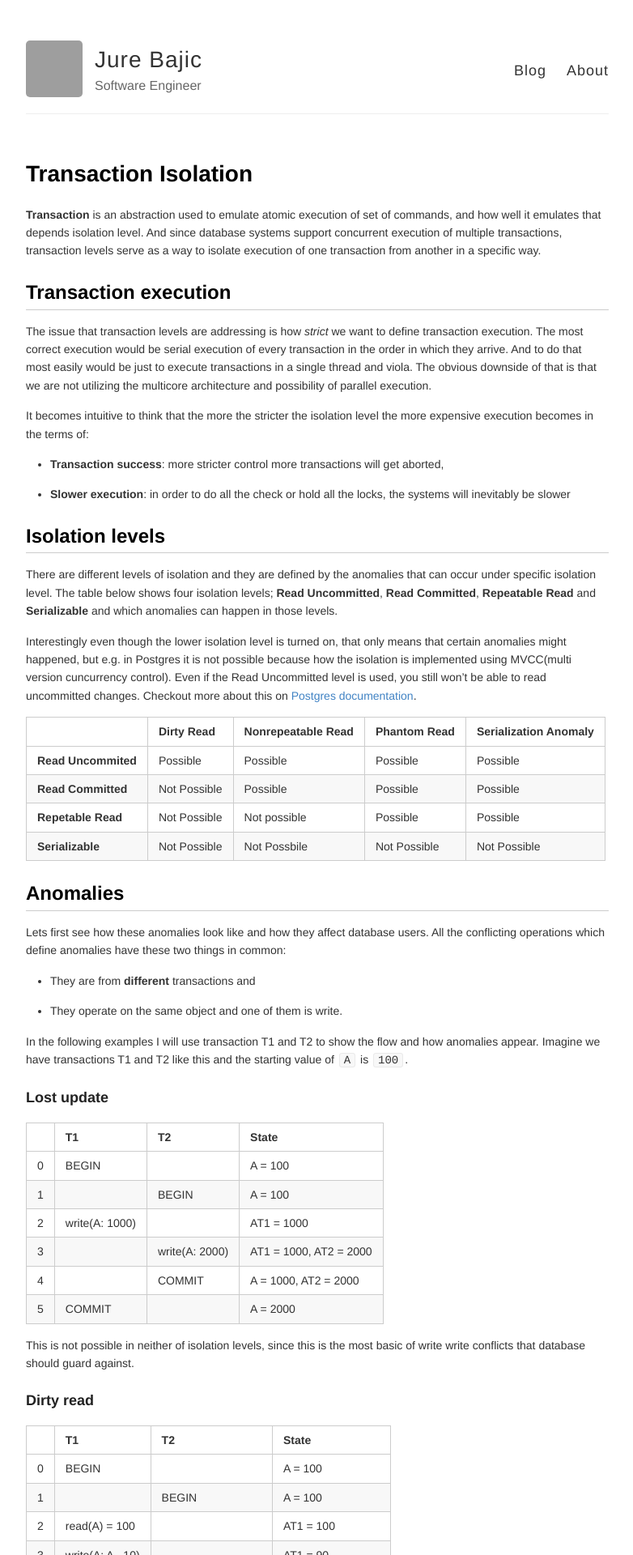
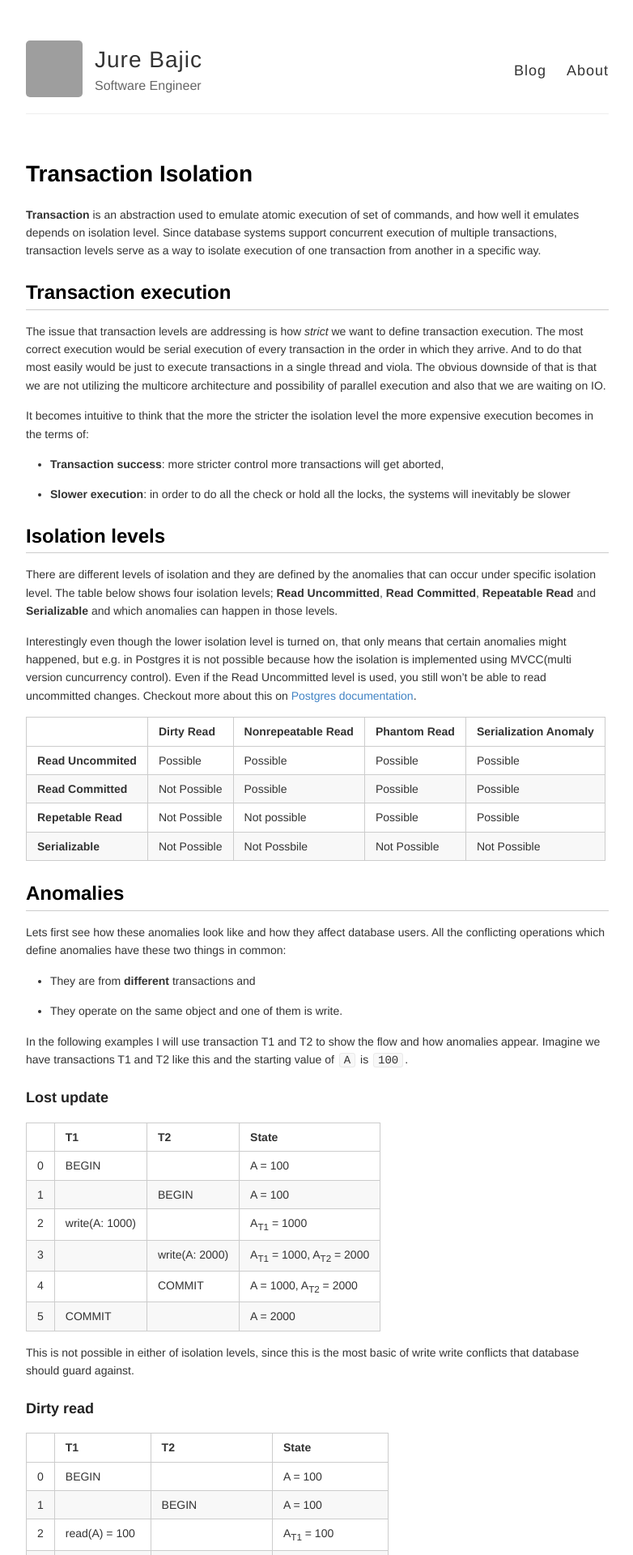
Before and after one commit to jbajic/blog, a Jekyll site: the page built from _posts/2023-10-24-transaction-isolation.md, in a window 1280 px wide. Shown: the top 1920 px of the page at 81% size, without its empty margins (248-1030 px from the left). Built offline with Jekyll 4.4.1, drawn with Linux system fonts in a browser that asks for light colours; grey boxes are pictures that could not be loaded.

Commit message:
Remove default post

```diff
--- a/_posts/2023-10-24-transaction-isolation.md
+++ b/_posts/2023-10-24-transaction-isolation.md
@@ -7,7 +7,7 @@
 ---
 
 **Transaction** is an abstraction used to emulate atomic execution of set of commands, and how well it
-emulates that depends isolation level. And since database systems support concurrent execution
+emulates depends on isolation level. Since database systems support concurrent execution
 of multiple transactions, transaction levels serve as a way to isolate execution of one transaction
 from another in a specific way.
 
@@ -16,7 +16,7 @@
 execution. The most correct execution would be serial execution of every transaction in the
 order in which they arrive. And to do that most easily would be just to execute transactions
 in a single thread and viola. The obvious downside of that is that we are not utilizing the
-multicore architecture and possibility of parallel execution.
+multicore architecture and possibility of parallel execution and also that we are waiting on IO.
 
 It becomes intuitive to think that the more the stricter the isolation level the more expensive
 execution becomes in the terms of:
@@ -63,7 +63,7 @@
 | 4 | | COMMIT | A = 1000, A<sub>T2</sub> = 2000 |
 | 5 | COMMIT | | A = 2000 |
 
-This is not possible in neither of isolation levels, since this is the most basic of write write
+This is not possible in either of isolation levels, since this is the most basic of write write
 conflicts that database should guard against.
 
 ### Dirty read
--- a/_sass/_reset.scss
+++ b/_sass/_reset.scss
@@ -51,3 +51,13 @@
 *, *:before, *:after {
   -moz-box-sizing: border-box; -webkit-box-sizing: border-box; box-sizing: border-box;
 }
+
+sub {
+	font-size: smaller;
+	vertical-align: sub;
+}
+
+sup {
+	font-size: smaller;
+	vertical-align: super;
+}
```
Also changed, not shown: _posts/2023-10-24-Hello-World.md (deleted, +0 -8 lines).
